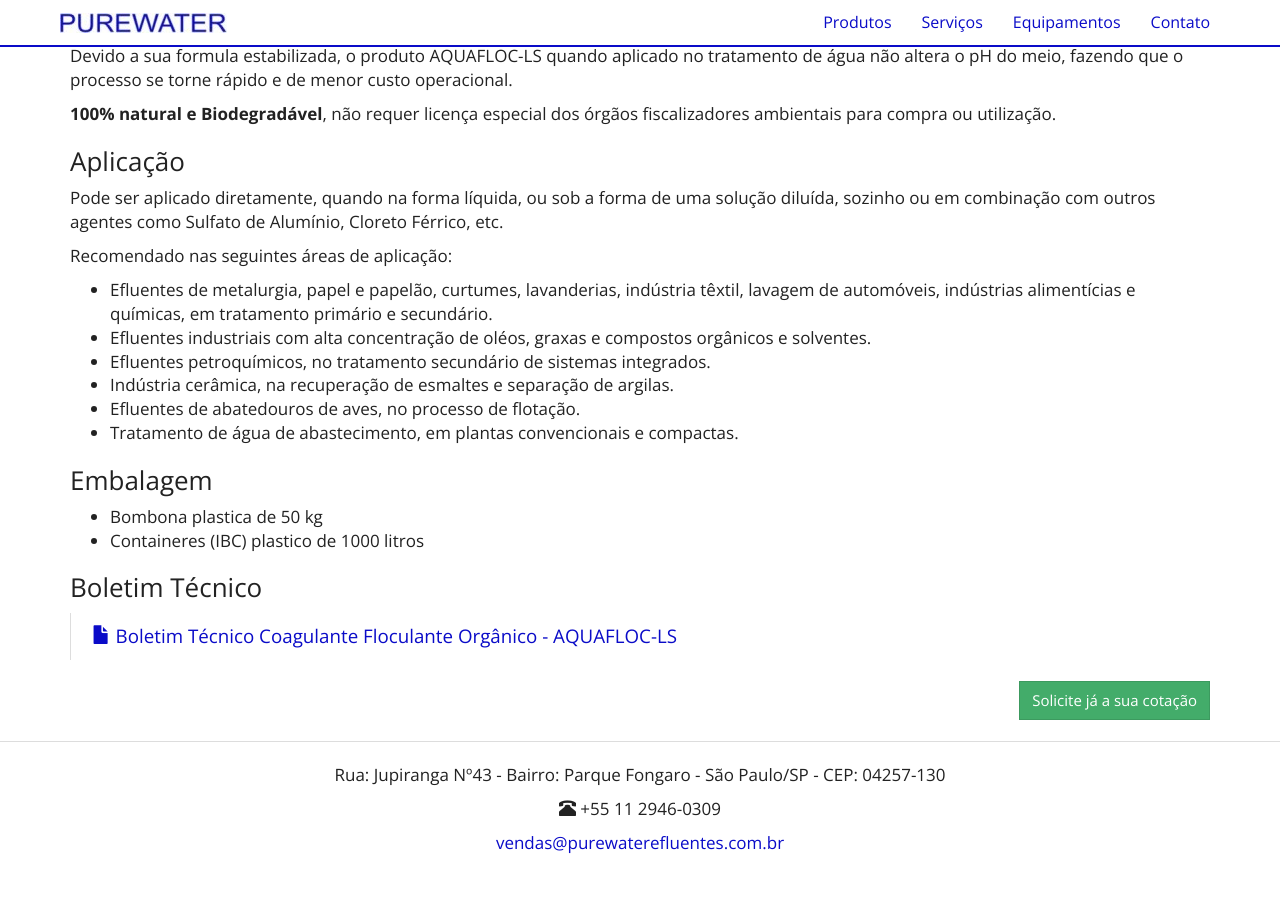
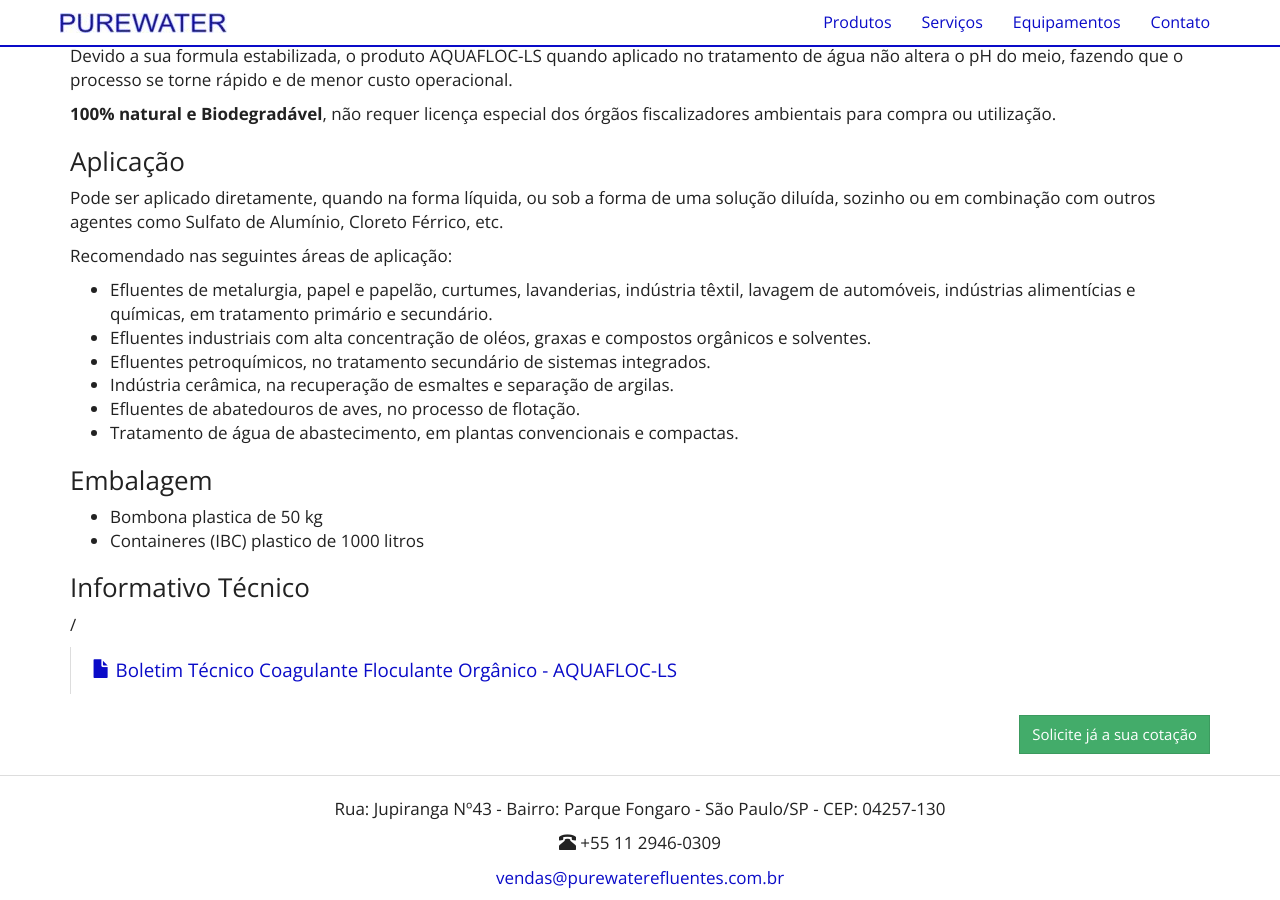
Before and after one commit to purewaterefluentes/purewaterefluentes.github.io, a Jekyll site: the page built from produtos/coagulante-organico-biodegradavel.md, in a window 1280 px wide and 900 px high, scrolled down 662 px. Built offline with Jekyll 4.4.1, drawn with Linux system fonts in a browser that asks for light colours; nearby versions of some CDN libraries; library files that are not in the unit come from our copies; before the commit the page ends 1528 px from its top, so only the background shows below that.

Commit message:
Update coagulante-organico-biodegradavel.md

```diff
--- a/produtos/coagulante-organico-biodegradavel.md
+++ b/produtos/coagulante-organico-biodegradavel.md
@@ -40,7 +40,8 @@
 - Containeres (IBC) plastico de 1000 litros
 
 
-### Boletim Técnico
+### Informativo Técnico
+/
 >
 >
 {% include purewater/link-boletim.html
```
